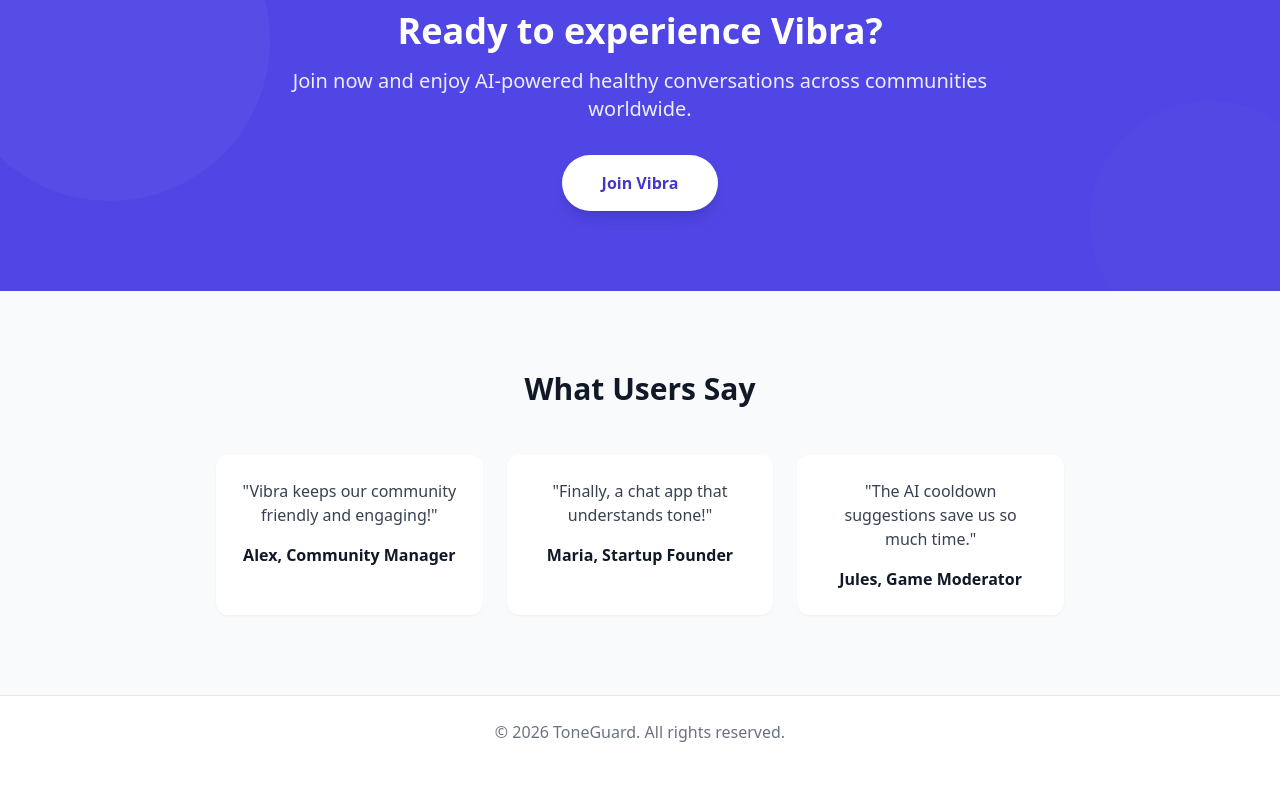
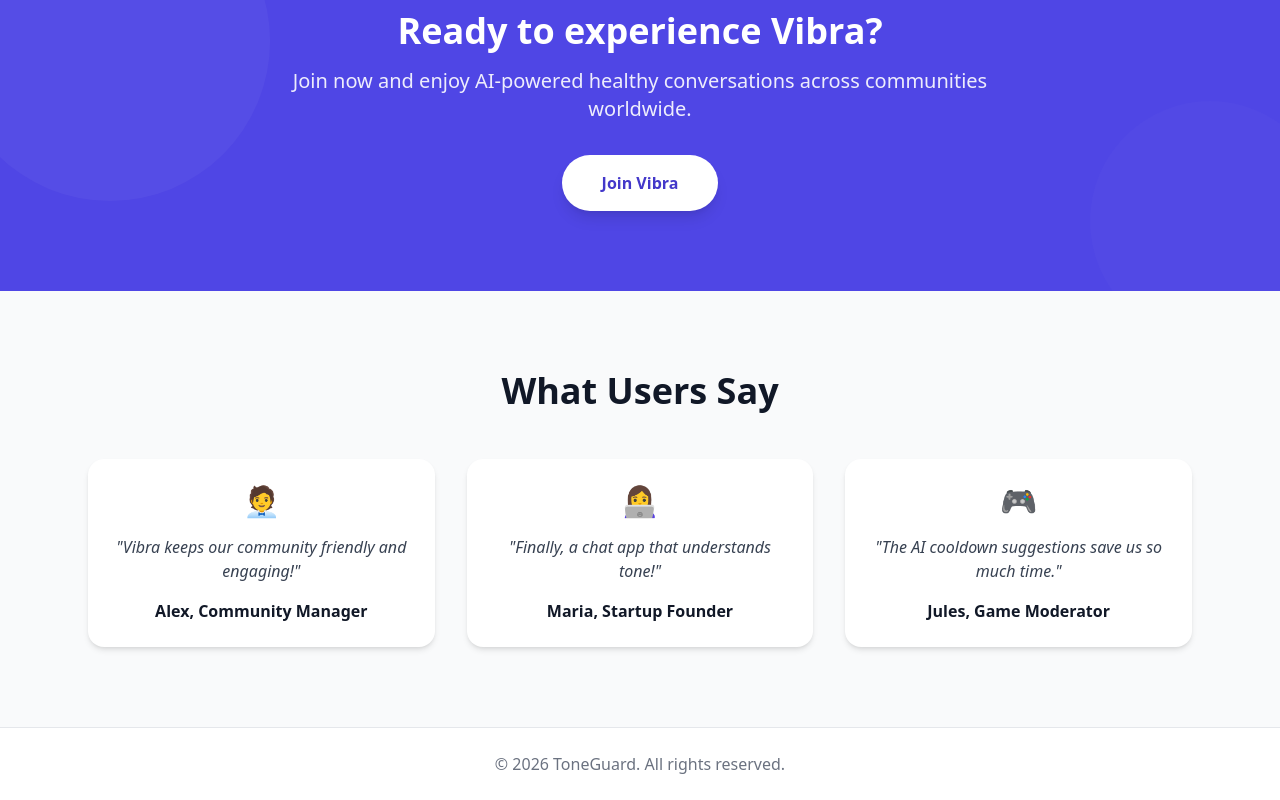
Before and after one commit to Rabbi111-cloud/VIBRA, a Next.js app: page / in a window 1280 px wide. Shown: the part 2185-2985 px from the top of the page. Before the commit the page ends 2953 px from the top, so only its background shows below. Built offline with nearby package versions, Linux system fonts and the light colour scheme.

Commit message:
Update Testimonials.js

```diff
--- a/components/Testimonials.js
+++ b/components/Testimonials.js
@@ -1,30 +1,35 @@
 const testimonials = [
   {
     name: "Alex, Community Manager",
-    text: "Vibra keeps our community friendly and engaging!"
+    text: "Vibra keeps our community friendly and engaging!",
+    avatar: "🧑‍💼"
   },
   {
     name: "Maria, Startup Founder",
-    text: "Finally, a chat app that understands tone!"
+    text: "Finally, a chat app that understands tone!",
+    avatar: "👩‍💻"
   },
   {
     name: "Jules, Game Moderator",
-    text: "The AI cooldown suggestions save us so much time."
+    text: "The AI cooldown suggestions save us so much time.",
+    avatar: "🎮"
   }
 ];
 
 export default function Testimonials() {
   return (
     <section className="py-20 bg-gray-50">
-      <div className="max-w-4xl mx-auto px-6 text-center">
-        <h2 className="text-3xl font-bold mb-12">What Users Say</h2>
-        <div className="grid md:grid-cols-3 gap-6">
+      <div className="max-w-6xl mx-auto px-6 text-center">
+        <h2 className="text-3xl md:text-4xl font-bold mb-12">What Users Say</h2>
+
+        <div className="grid md:grid-cols-3 gap-8">
           {testimonials.map((t, i) => (
             <div
               key={i}
-              className="p-6 bg-white rounded-xl shadow-sm hover:shadow-md transition"
+              className="p-6 bg-white rounded-2xl shadow-md hover:shadow-xl transition transform hover:-translate-y-1"
             >
-              <p className="mb-4 text-gray-700">"{t.text}"</p>
+              <div className="text-3xl mb-4">{t.avatar}</div>
+              <p className="mb-4 text-gray-700 italic">"{t.text}"</p>
               <h3 className="font-semibold">{t.name}</h3>
             </div>
           ))}
```
